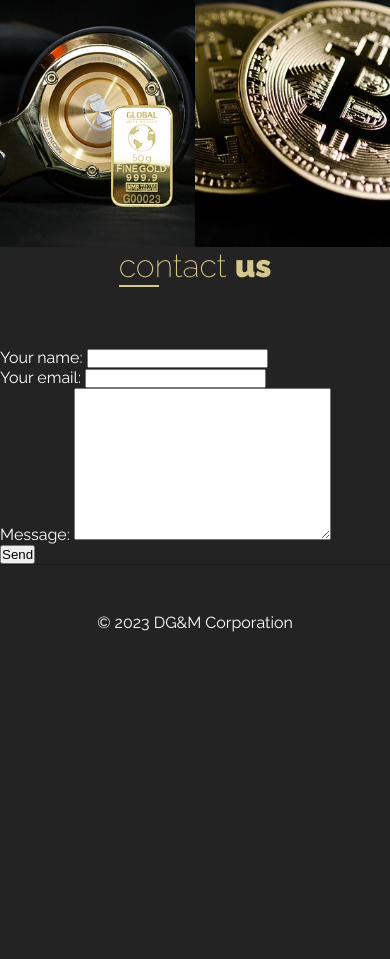
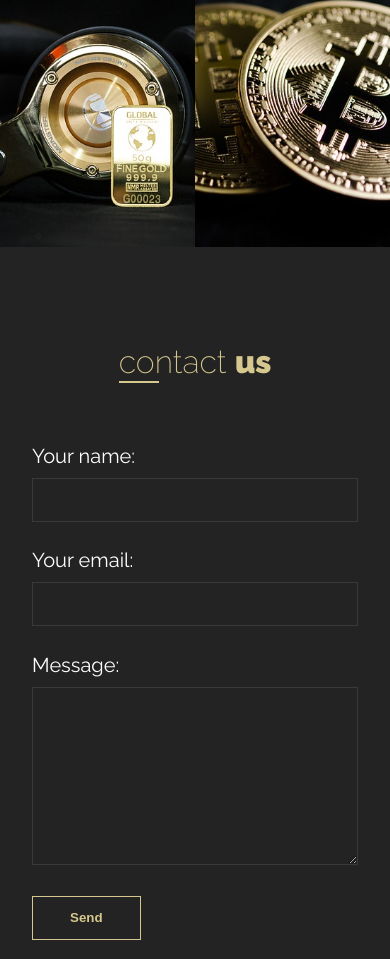
Before and after one commit to marcin-kk/Money_Project, a plain HTML site: page index.html in a window 390 px wide. Shown: the part 6005-6964 px from the top of the page. Before the commit the page ends 6685 px from the top, so only its background shows below. Drawn offline with Linux system fonts and the light colour scheme.

Commit message:
Contact section styled for mobile devices

```diff
--- a/sass/main.scss
+++ b/sass/main.scss
@@ -385,6 +385,75 @@ h1.company-name {
 	}
 }
 
+//contact
+
+.contact {
+	padding: 6em 2em;
+	&__form {
+		display: grid;
+		grid-template-columns: repeat(6, 1fr);
+	}
+	&__form-box {
+		label {
+			display: block;
+			margin-bottom: 0.5em;
+			font-size: 2rem;
+		}
+		textarea {
+			max-width: 100%;
+			width: 100%;
+			min-width: 100%;
+		}
+
+		input,
+		textarea {
+			padding: 1em 2em;
+			margin-bottom: 2em;
+			width: 100%;
+			color: col.$white;
+			background: none;
+			border: 1px solid rgba(255, 255, 255, 0.1);
+
+			&:focus {
+				outline: none;
+				border: 1px solid col.$gold;
+			}
+		}
+
+		&:nth-child(1) {
+			grid-column: 1/-1;
+			grid-row: 1/2;
+		}
+		&:nth-child(2) {
+			grid-column: 1/-1;
+			grid-row: 2/3;
+		}
+		&:nth-child(3) {
+			grid-column: 1/-1;
+			grid-row: 3/4;
+		}
+	}
+
+	&__form-btn {
+		grid-column: 1/3;
+		grid-row: 4/5;
+		padding: 1em;
+		border: 1px solid col.$gold;
+		background: none;
+		font-weight: bold;
+		color: col.$gold;
+		cursor: pointer;
+		transition: background-color 0.3s, color 0.3s;
+
+		&:hover,
+		&:focus {
+			outline: none;
+			color: col.$dark;
+			background-color: col.$gold;
+		}
+	}
+}
+
 //footer
 
 .footer {
```
Also changed, not shown: css/main.css, 1 other file.
